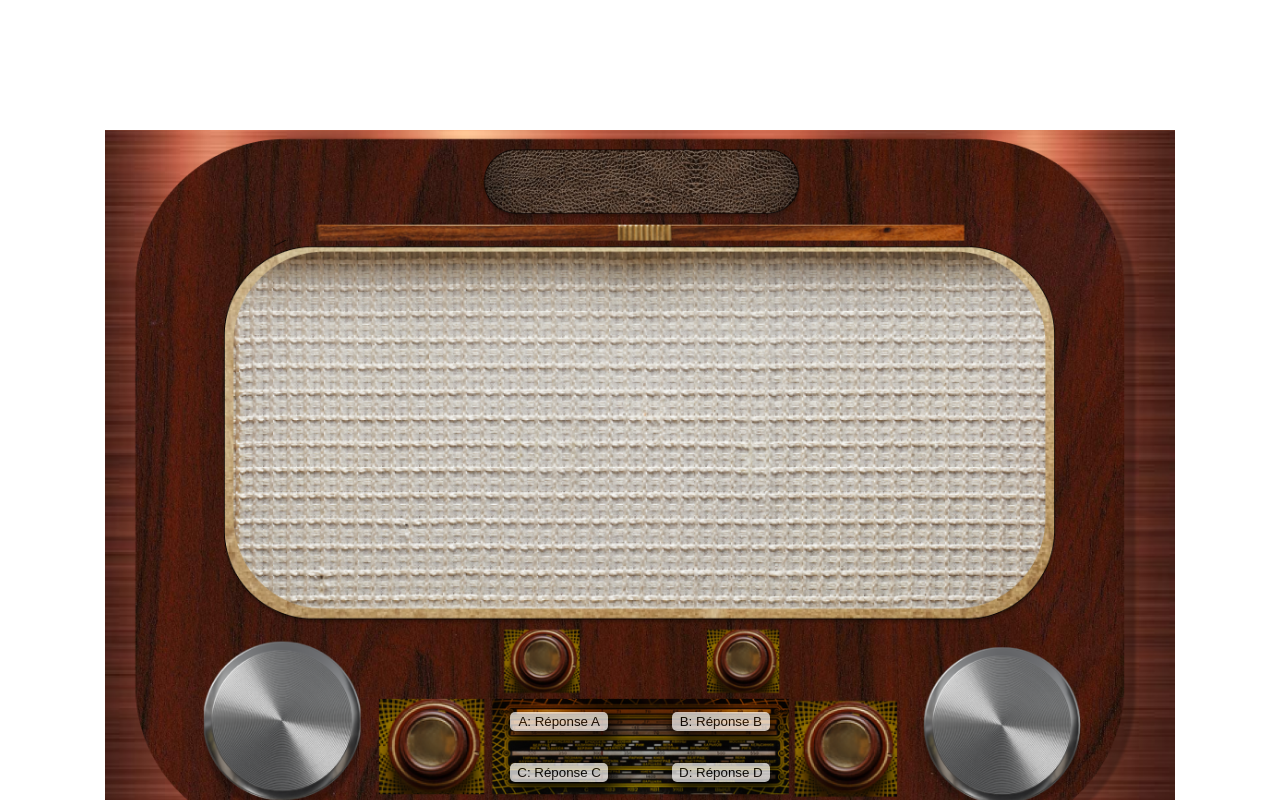
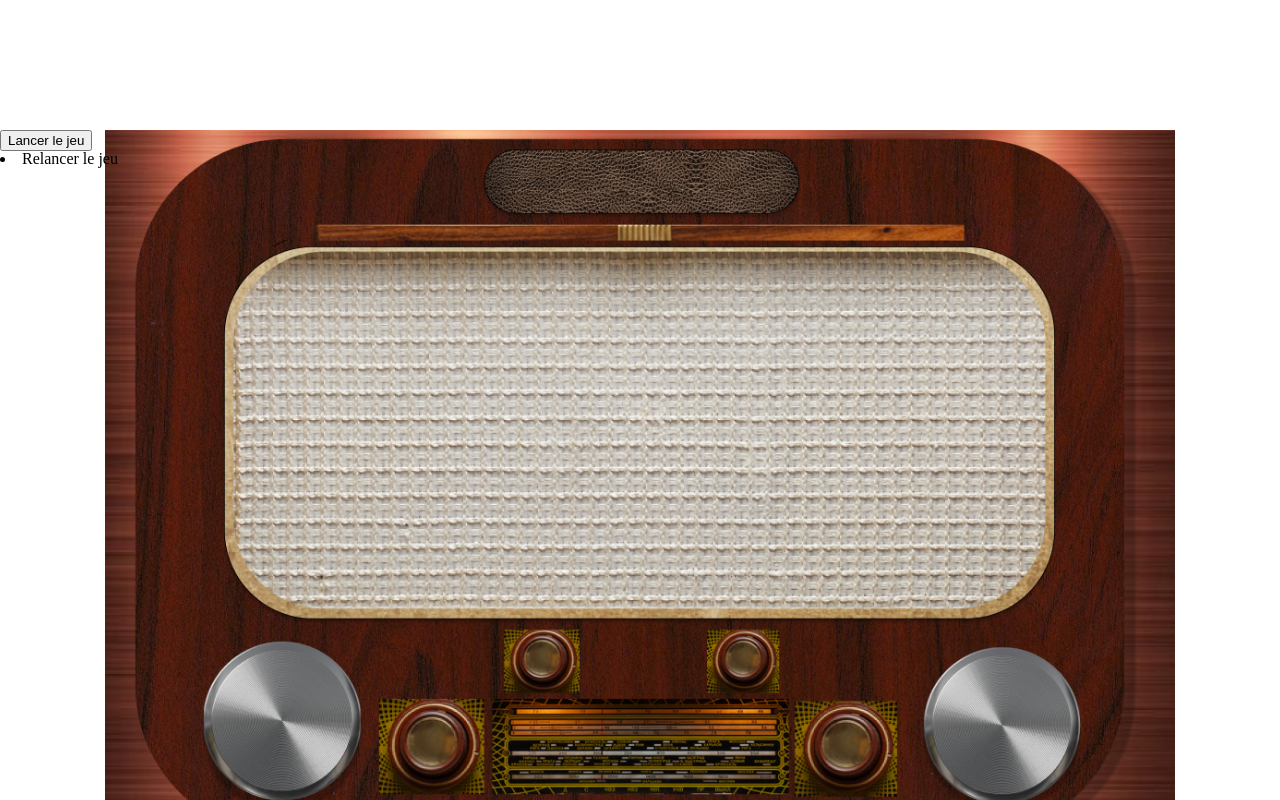
Before and after one commit to WildCodeSchool/2022-09-JS-Lille-project-2-g1-techlegends, a React (Vite) app in the folder frontend/: page / in a window 1280 px wide. Shown: the part 1520-2320 px from the top of the page. Built offline with nearby package versions, Linux system fonts and the light colour scheme.

Commit message:
Ajout des données en dure dans l'interface

```diff
--- a/frontend/src/App.jsx
+++ b/frontend/src/App.jsx
@@ -2,7 +2,6 @@ import Home from "@pages/Home/Home";
 import Rules from "@pages/Rules/Rules";
 import Game from "@pages/Game/Game";
 import Score from "@pages/Score/Score";
-import API from "@components/API/API";
 
 import "reset-css";
 import MainStyle from "./style";
@@ -14,7 +13,6 @@ function App() {
       <Rules />
       <Game />
       <Score />
-      <API />
     </MainStyle>
   );
 }
--- a/frontend/src/components/button/Button.jsx
+++ b/frontend/src/components/button/Button.jsx
@@ -1,15 +1,15 @@
 import ButtonStyle from "./style";
 
-export default function Button() {
+export default function Button(valueOne, valueTwo, valueThree, valueFour) {
   return (
     <ButtonStyle className="response">
       <div className="right">
-        <button type="button">A: Réponse A</button>
-        <button type="button">C: Réponse C</button>
+        <button type="button">{valueOne}</button>
+        <button type="button">{valueThree}</button>
       </div>
       <div className="left">
-        <button type="button">B: Réponse B</button>
-        <button type="button">D: Réponse D</button>
+        <button type="button">{valueTwo}</button>
+        <button type="button">{valueFour}</button>
       </div>
     </ButtonStyle>
   );
--- a/frontend/src/components/video/Video.jsx
+++ b/frontend/src/components/video/Video.jsx
@@ -1,10 +1,10 @@
 import ReactPlayer from "react-player";
 import ScreenStyle from "./style";
 
-export default function Screen() {
+export default function Screen(source) {
   return (
     <ScreenStyle>
-      <ReactPlayer url="https://www.youtube.com/watch?v=-TcxZMjyEvI" />
+      <ReactPlayer url={source} />
     </ScreenStyle>
   );
 }
--- a/frontend/src/components/video/style.jsx
+++ b/frontend/src/components/video/style.jsx
@@ -6,5 +6,5 @@ export default styled.article`
   left: 25%;
   max-width: 300px;
   z-index: 10;
-  opacity: 0.1;
+  opacity: 0.8;
 `;
--- a/frontend/src/pages/Game/Game.jsx
+++ b/frontend/src/pages/Game/Game.jsx
@@ -1,12 +1,38 @@
-import Button from "@components/button/Button";
+import cleanDatas from "@assets/mapper";
+import Response from "@components/button/Button";
 import Video from "@components/video/Video";
+import { useState } from "react";
 import GameStyle from "./Style";
 
 export default function Game() {
+  const [songs, setSongs] = useState([]);
+  const getData = () => {
+    setSongs(cleanDatas);
+  };
   return (
     <GameStyle>
-      <Video />
-      <Button />
+      <button type="button" onClick={getData}>
+        Lancer le jeu
+      </button>
+      {songs[0] ? (
+        <>
+          {songs.map((element) => (
+            <Video
+              source={`https://www.youtube.com/watch?v=${element.videoId}`}
+            />
+          ))}
+          {songs.map((element) => (
+            <Response
+              valueOne={element.title}
+              valueTwo={element.title}
+              valueThree={element.title}
+              valueFour={element.title}
+            />
+          ))}
+        </>
+      ) : (
+        <li>Relancer le jeu</li>
+      )}
     </GameStyle>
   );
 }
```
